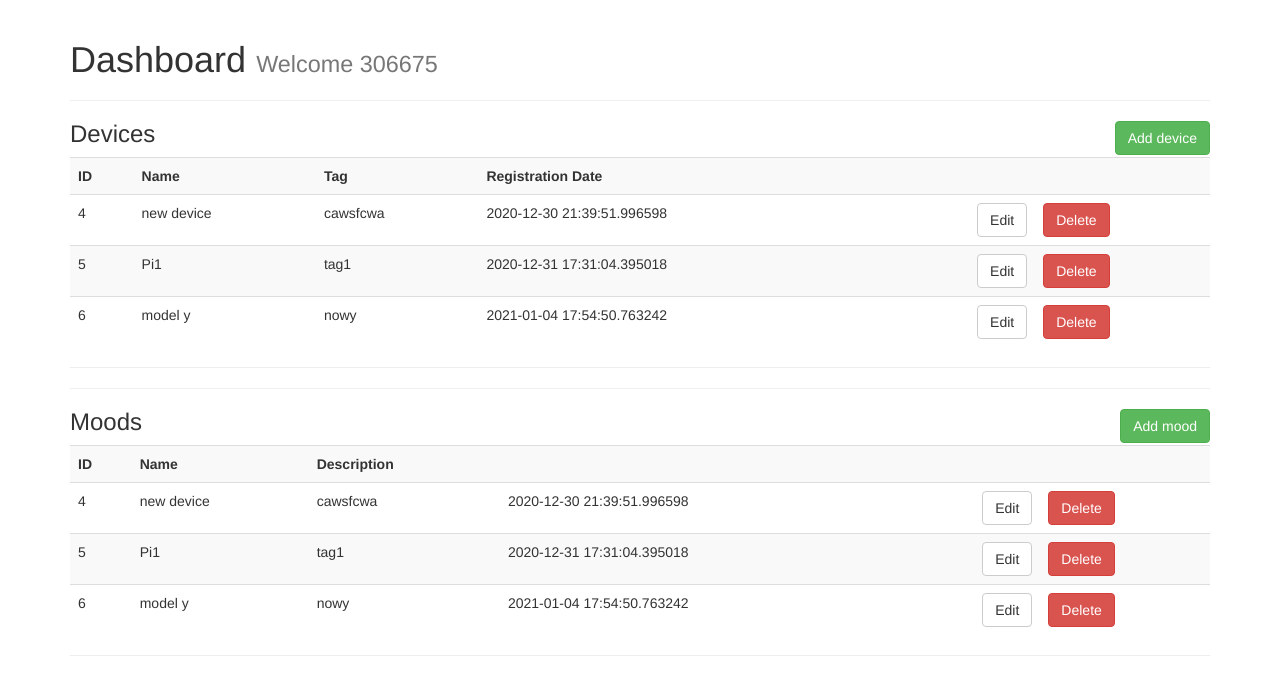
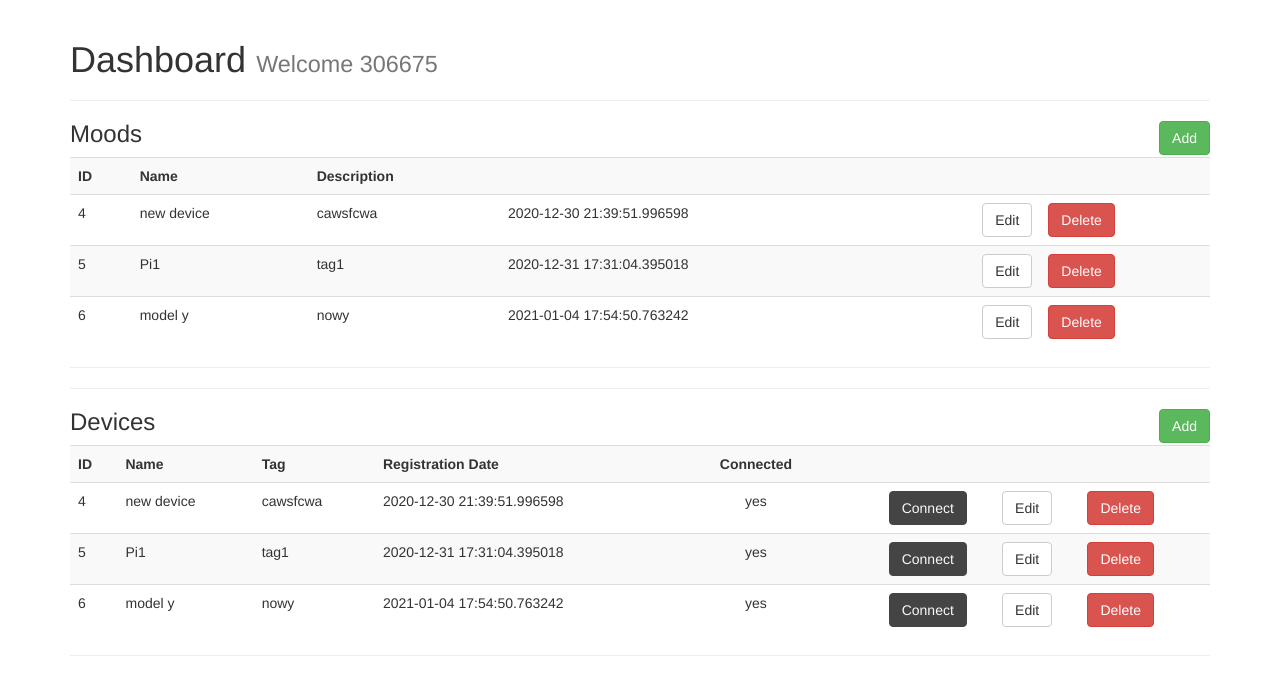
Before and after one commit to WiktorLigeza/flask_color_picker, a Flask app: template pythonProject10/templates/dashboard.html in a window 1280 px wide. Shown: the part 52-747 px from the top of the page. Run offline with Flask 2, Linux system fonts and the light colour scheme; the template is opened without the code that fills it: values that come from a table or form of the project are taken from there, others are empty; a user stored in the database is signed in; data comes from the database, SQL or seed files in the repository; parts of the project's set-up code (start-up, migrations or seed data) failed here and were passed over; some libraries are stand-ins or nearby versions.

Commit message:
btn alignment

```diff
--- a/pythonProject10/templates/dashboard.html
+++ b/pythonProject10/templates/dashboard.html
@@ -2,39 +2,8 @@
 {% block body %}
 <h1>Dashboard <small> Welcome {{session.username}}</small></h1>
 <div>
-  <hr>
-  <h3>Devices <a class="btn btn-success pull-right" href="/add_device"> Add device</a></h3>
-  <table class="table table-striped">
-    <tr>
-      <th>ID</th>
-      <th>Name</th>
-      <th>Tag</th>
-      <th>Registration Date</th>
-      <th></th>
-      <th></th>
-    </tr>
-    {% for device in devicelist %}
-      <tr>
-        <td>{{device.id}} </td>
-        <td>{{device.name}}</td>
-        <td>{{device.tag}}</td>
-        <td>{{device.registration_date}}</td>
-        <td><a href="edit_device/{{device.id}}" class="btn btn-default pull-right">Edit</a></td>
-        <td>
-          <form action="{{url_for('delete_device', id=device.id)}}" method="post">
-            <input type="hidden" name="_method" value="DELETE">
-            <input type="submit" value="Delete" class="btn btn-danger">
-          </form>
-        </td>
-      </tr>
-    {% endfor %}
-  </table>
-  <hr>
-</div>
-
-<div>
     <hr>
-  <h3>Moods <a class="btn btn-success pull-right" href="/add_mood"> Add mood</a></h3>
+  <h3>Moods <a class="btn btn-success pull-right" href="/add_mood"> Add</a></h3>
   <table class="table table-striped">
     <tr>
       <th>ID</th>
@@ -63,5 +32,40 @@
   <hr>
 </div>
 
+<div>
+  <hr>
+  <h3>Devices <a class="btn btn-success pull-right" href="/add_device"> Add</a></h3>
+  <table class="table table-striped">
+    <tr>
+      <th>ID</th>
+      <th>Name</th>
+      <th>Tag</th>
+      <th>Registration Date</th>
+      <th style="text-align: center">Connected</th>
+      <th></th>
+      <th></th>
+      <th></th>
+    </tr>
+    {% for device in devicelist %}
+      <tr>
+        <td>{{device.id}} </td>
+        <td>{{device.name}}</td>
+        <td>{{device.tag}}</td>
+        <td>{{device.registration_date}}</td>
+        <td style="text-align: center">yes</td>
+        <td><a href="edit_device/{{device.id}}" class="btn submit_btn_custom pull-right">Connect</a></td>
+        <td class="text-center"><a href="edit_device/{{device.id}}" class="btn btn-default ">Edit</a></td>
+        <td>
+          <form action="{{url_for('delete_device', id=device.id)}}" method="post">
+            <input type="hidden" name="_method" value="DELETE">
+            <input type="submit" value="Delete" class="btn btn-danger pull-left">
+          </form>
+        </td>
+
+      </tr>
+    {% endfor %}
+  </table>
+  <hr>
+</div>
 
 {% endblock %}
```
